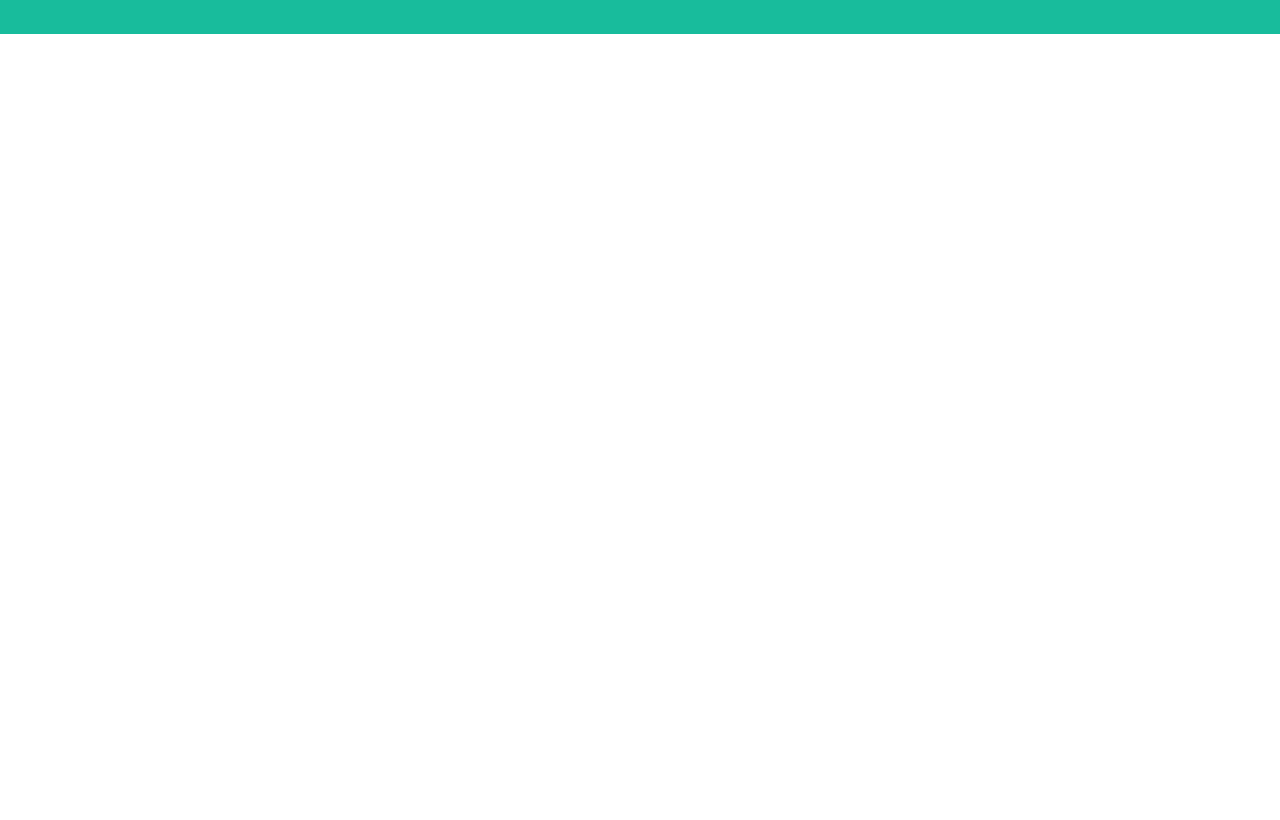
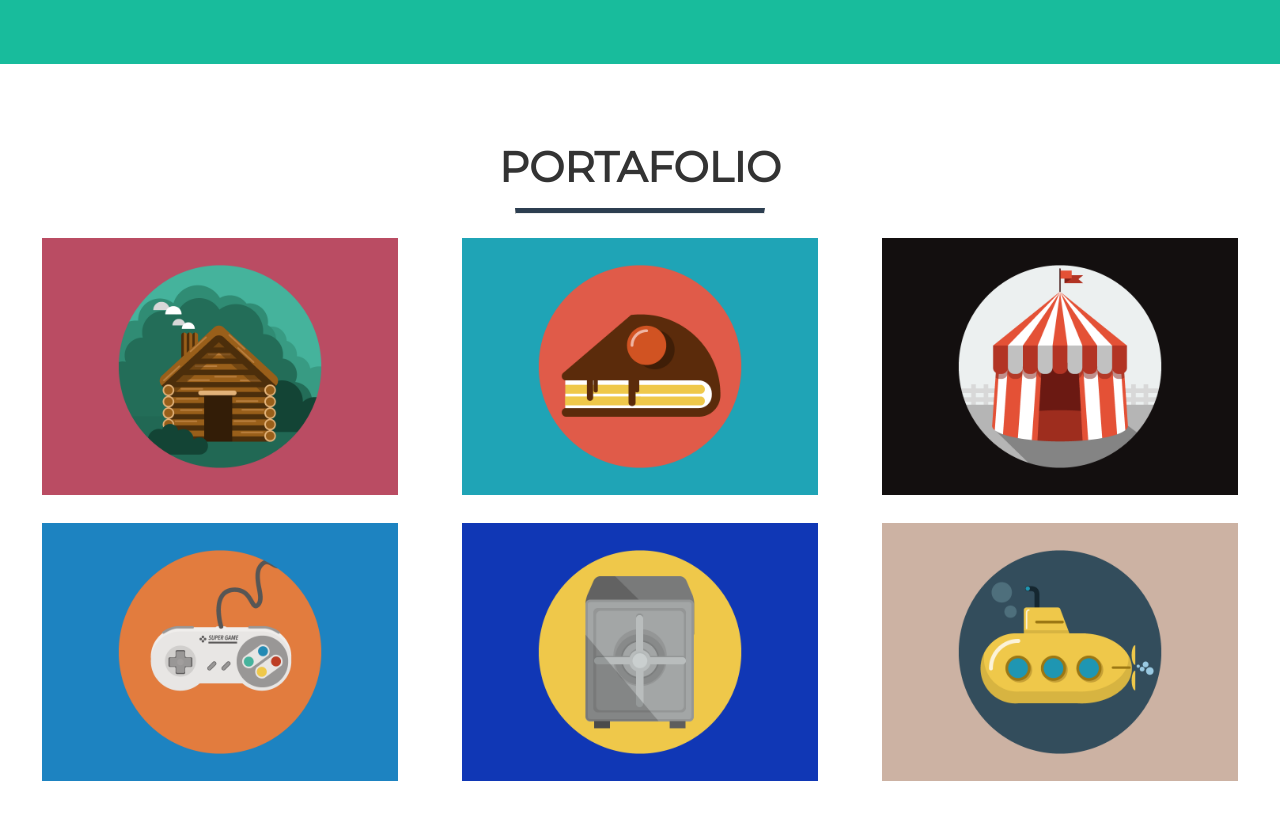
Before and after one commit to gabyx08/freelancer-grid, a plain HTML site: page index.html in a window 1280 px wide. Shown: the part 536-1356 px from the top of the page. Before the commit the page ends 800 px from the top, so only its background shows below. Drawn offline with Linux system fonts and the light colour scheme.

Commit message:
seccion portafolio

```diff
--- a/css/main.css
+++ b/css/main.css
@@ -37,8 +37,8 @@ a:hover {
 
  #presentacion{
   background-color: #18BC9C;
-  height: 570px;
-  padding: 70px 10px 50px;
+  height: 600px;
+  padding: 80px 10px 50px;
 }
 
 .tituloPresentacion{
@@ -58,6 +58,26 @@ a:hover {
 hr{
 	width: 250px;
 	border-top: solid 5px;
-	color: white;
 	margin: auto;
 }
+
+.presentacionHr{
+	color: white;
+}
+.portafolioHr{
+	color: #2C3E50;
+}
+
+#portafolio{
+	color: #333333;
+	padding: 50px 10px;
+}
+.tituloPortafolio{
+	font-family: 'Montserrat', sans-serif;
+	font-size: 42px;
+	padding: 15px;
+}
+
+.imagen{
+	width: 90%;
+}
--- a/index.html
+++ b/index.html
@@ -16,13 +16,13 @@
 				<h1 class="tituloHeader">START BOOTSTRAP</h1>
 			</div>
 			<div class="col-2 center link">
-				<a href="">PORTAFOLIO</a>
+				<a href="#portafolio">PORTAFOLIO</a>
 			</div>
 			<div class="col-2 center link">
-				<a href="">ABOUT</a>
+				<a href="#">ABOUT</a>
 			</div>
 			<div class="col-2 center link">
-				<a href="">CONTACT</a>
+				<a href="#">CONTACT</a>
 			</div>
 		</nav>
 	</header>
@@ -31,10 +31,40 @@
 			<div class="col-12 center">
 				<img src="assets/images/profile.png">
 				<h1 class="tituloPresentacion">START BOOTSTRAP</h1>
-				<hr>
+				<hr class="presentacionHr">
 				<h4 class="infoPresentacion">Web Developer - Graphic Artist - User Experience Designer</h4>
 			</div>
 		</div>
+	</section>
+	<section id="portafolio" class="container">
+		<section class="row">
+			<div class="col-12 center">
+				<h2 class="tituloPortafolio">PORTAFOLIO</h2>
+				<hr class="portafolioHr">
+			</div>
+		</section>
+		<section class="row center" >
+			<div class="col-4">
+				<img src="assets/images/portfolio/cabin.png" class="imagen">
+			</div>
+			<div class="col-4 ">
+				<img src="assets/images/portfolio/cake.png" class="imagen">
+			</div>
+				<div class="col-4 ">
+					<img src="assets/images/portfolio/circus.png" class="imagen">
+				</div>
+		</section>
+		<section class="row center" >
+			<div class="col-4">
+				<img src="assets/images/portfolio/game.png" class="imagen">
+			</div>
+			<div class="col-4">
+				<img src="assets/images/portfolio/safe.png" class="imagen">
+			</div>
+				<div class="col-4">
+					<img src="assets/images/portfolio/submarine.png" class="imagen">
+				</div>
+		</section>
 	</section>
 
 	<!-- Enlaza aquí tu archivo JS -->
```
